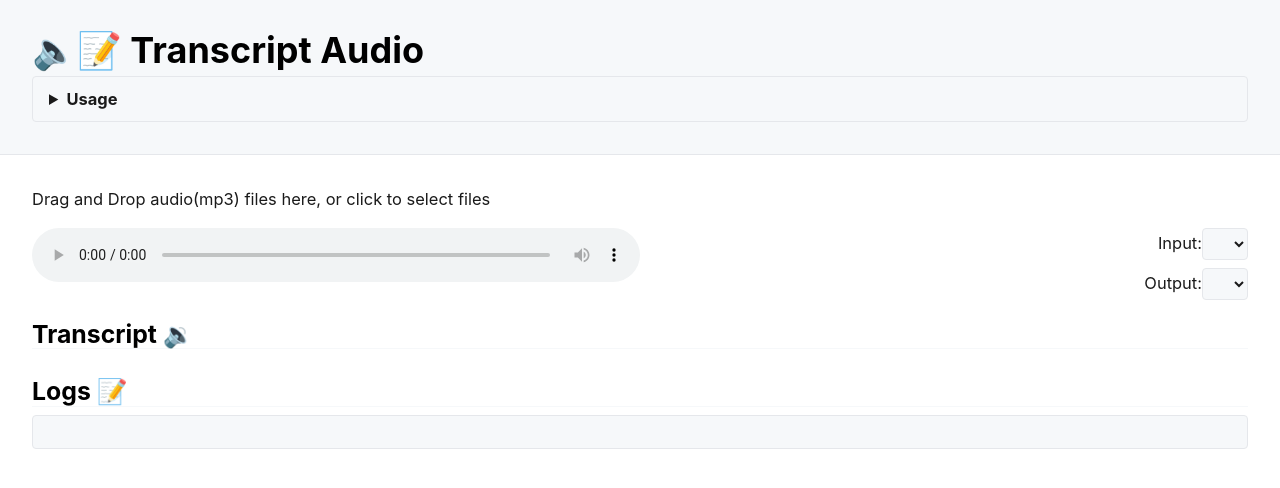
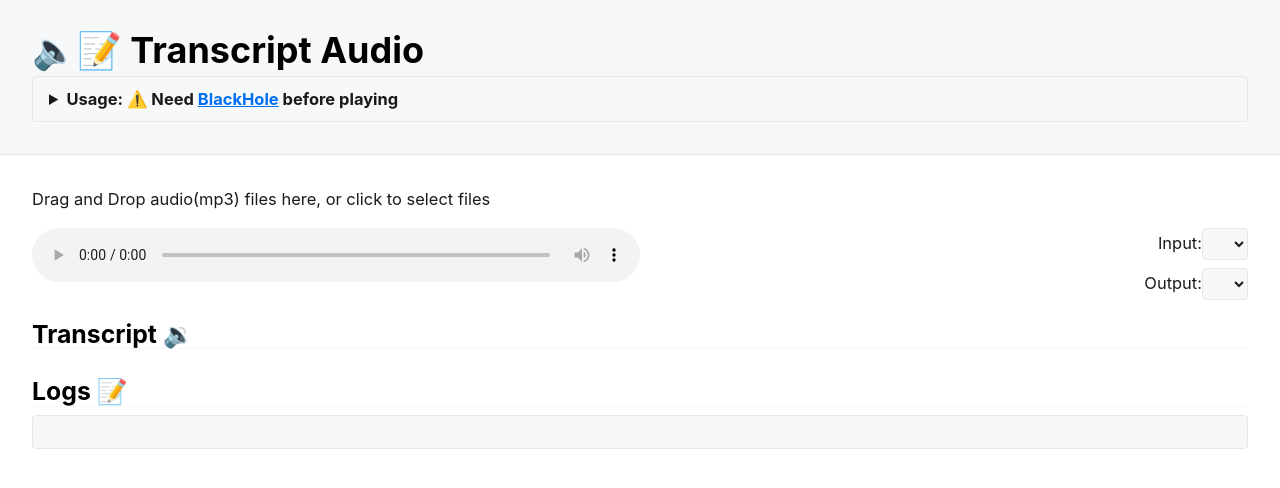
Before and after one commit to azu/transcript-audio, a React (Create React App) app: page / in a window 1280 px wide. Shown: the top 488 px of the page. Built offline with nearby package versions, Linux system fonts and the light colour scheme.

Commit message:
add header

```diff
--- a/src/App.tsx
+++ b/src/App.tsx
@@ -8,7 +8,10 @@ function App() {
             <header className={"App-Header"}>
                 <h1>🔈📝 Transcript Audio</h1>
                 <details>
-                    <summary>Usage</summary>
+                    <summary>
+                        Usage: ⚠️ Need <a href="https://github.com/ExistentialAudio/BlackHole">BlackHole</a> before
+                        playing
+                    </summary>
                     <ol>
                         <li>
                             You need to install <a href="https://github.com/ExistentialAudio/BlackHole">BlackHole</a> on
```
